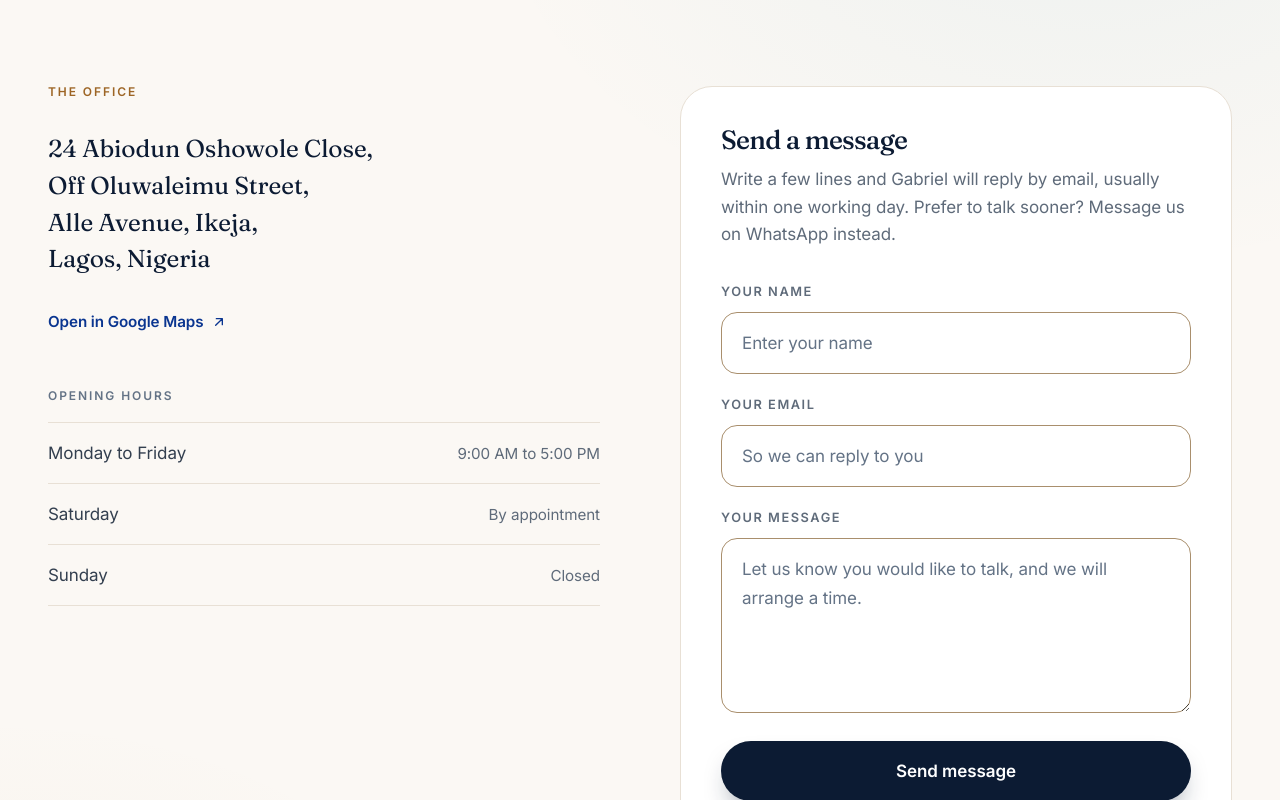
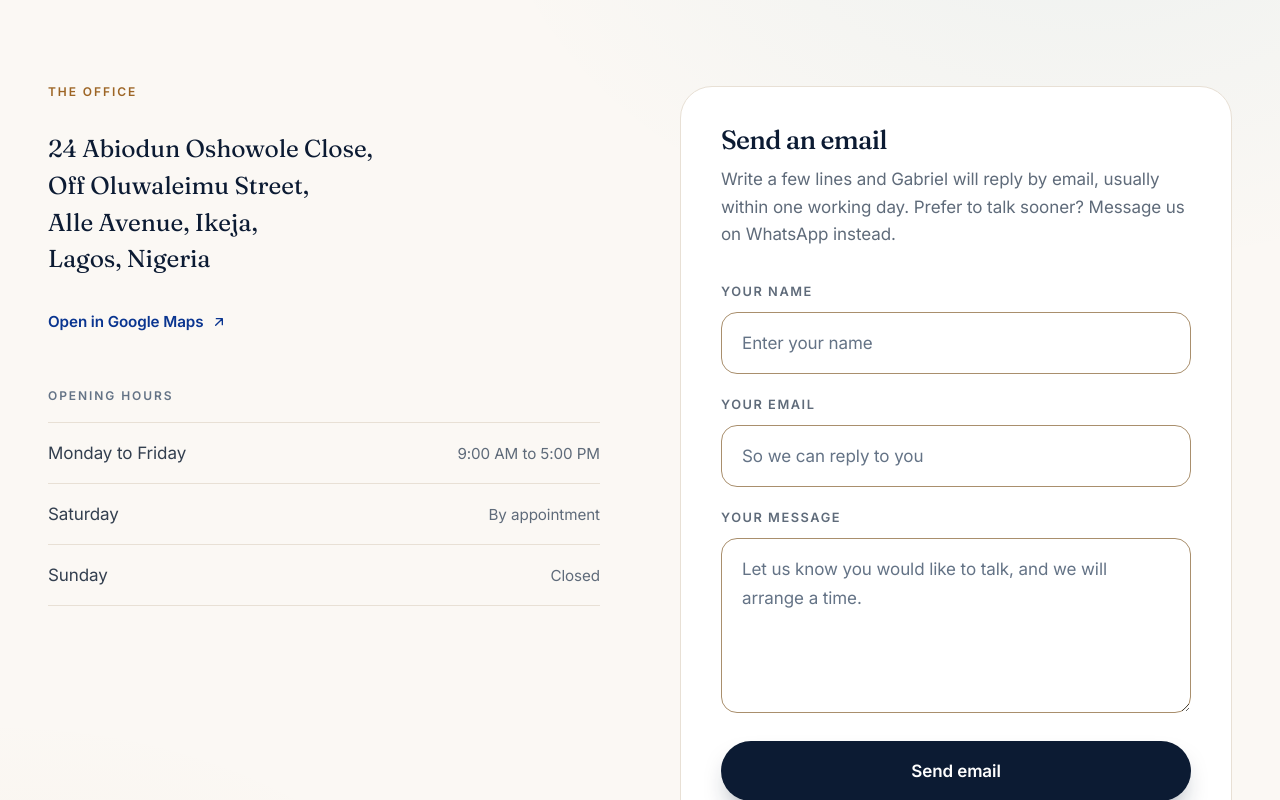
Before and after one commit to Michdriod/NEW-HORIZON-COUNSELLING-SERVICE, a Next.js app: page /contact in a window 1280 px wide. Shown: the part 760-1560 px from the top of the page. Built offline with nearby package versions, Linux system fonts and the light colour scheme; no server answers.

Commit message:
send an email correction

```diff
--- a/src/app/contact/page.tsx
+++ b/src/app/contact/page.tsx
@@ -221,7 +221,7 @@ export default function Contact() {
             <Reveal delay={140}>
               <div id="enquiry" className="scroll-mt-28 rounded-[2rem] border border-line bg-surface p-8 md:p-10">
                 <h2 className="display-tight text-[1.65rem] text-ink">
-                  Send a message
+                  Send an email
                 </h2>
                 <p className="mb-8 mt-3 leading-relaxed text-muted">
                   Write a few lines and Gabriel will reply by email, usually
--- a/src/app/services/page.tsx
+++ b/src/app/services/page.tsx
@@ -183,7 +183,7 @@ export default function Services() {
                         size="sm"
                         className="mt-8"
                         whatsappLabel="Ask on WhatsApp"
-                        emailLabel="Send a message"
+                        emailLabel="Send an email"
                         message={`Hello, I would like to learn more about ${service.title.toLowerCase()} services.`}
                       />
                     </div>
--- a/src/components/ContactActions.tsx
+++ b/src/components/ContactActions.tsx
@@ -30,7 +30,7 @@ const base =
 export default function ContactActions({
   message = "Hello New Horizon Counselling Service, I would like to book a counselling session.",
   whatsappLabel = "Book on WhatsApp",
-  emailLabel = "Send a message",
+  emailLabel = "Send an email",
   size = "md",
   tone = "light",
   className = "",
--- a/src/components/ContactForm.tsx
+++ b/src/components/ContactForm.tsx
@@ -44,11 +44,20 @@ export default function ContactForm() {
         headers: { "Content-Type": "application/json", Accept: "application/json" },
         body: JSON.stringify({
           access_key: ACCESS_KEY,
-          subject: `Website enquiry from ${name}`,
+          /* Scannable in a phone notification without opening it. */
+          subject: `New enquiry from ${name}`,
           from_name: "New Horizon website",
-          name,
+          /* Makes Reply go straight to the enquirer rather than to Web3Forms. */
+          replyto: email,
+          /* Keys become the labels in the notification email. */
+          Name: name,
+          Email: email,
+          Message: message,
+          Received: new Date().toLocaleString("en-NG", {
+            dateStyle: "full",
+            timeStyle: "short",
+          }),
           email,
-          message,
           botcheck,
         }),
       });
@@ -166,7 +175,7 @@ export default function ContactForm() {
         disabled={status === "sending"}
         className="group inline-flex w-full items-center justify-center gap-3 rounded-full bg-ink px-8 py-4 font-semibold text-white shadow-[0_14px_30px_-16px_rgba(12,27,51,0.9)] transition-all duration-400 ease-[cubic-bezier(0.22,1,0.36,1)] hover:bg-primary hover:shadow-[0_20px_42px_-16px_rgba(10,53,144,0.75)] active:scale-[0.985] disabled:opacity-60"
       >
-        {status === "sending" ? "Sending…" : ACCESS_KEY ? "Send message" : "Send via WhatsApp"}
+        {status === "sending" ? "Sending…" : ACCESS_KEY ? "Send email" : "Send via WhatsApp"}
         {!ACCESS_KEY && <WhatsAppIcon className="h-5 w-5" />}
       </button>
 
```
